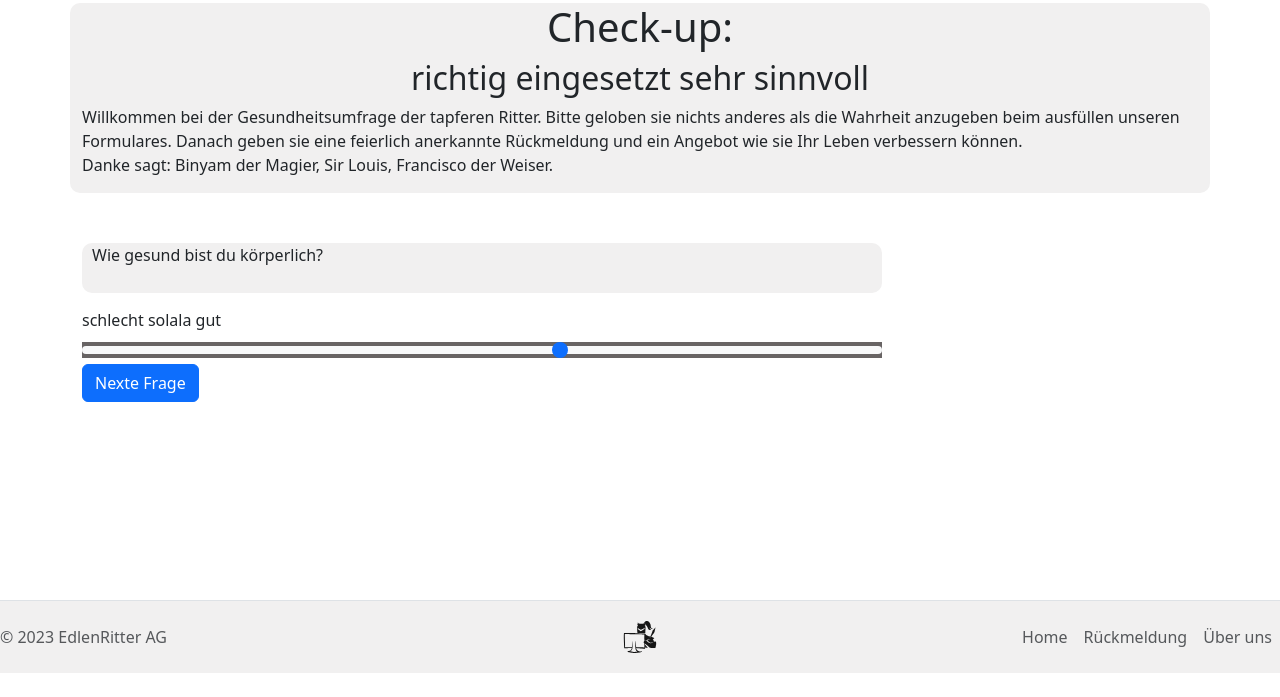
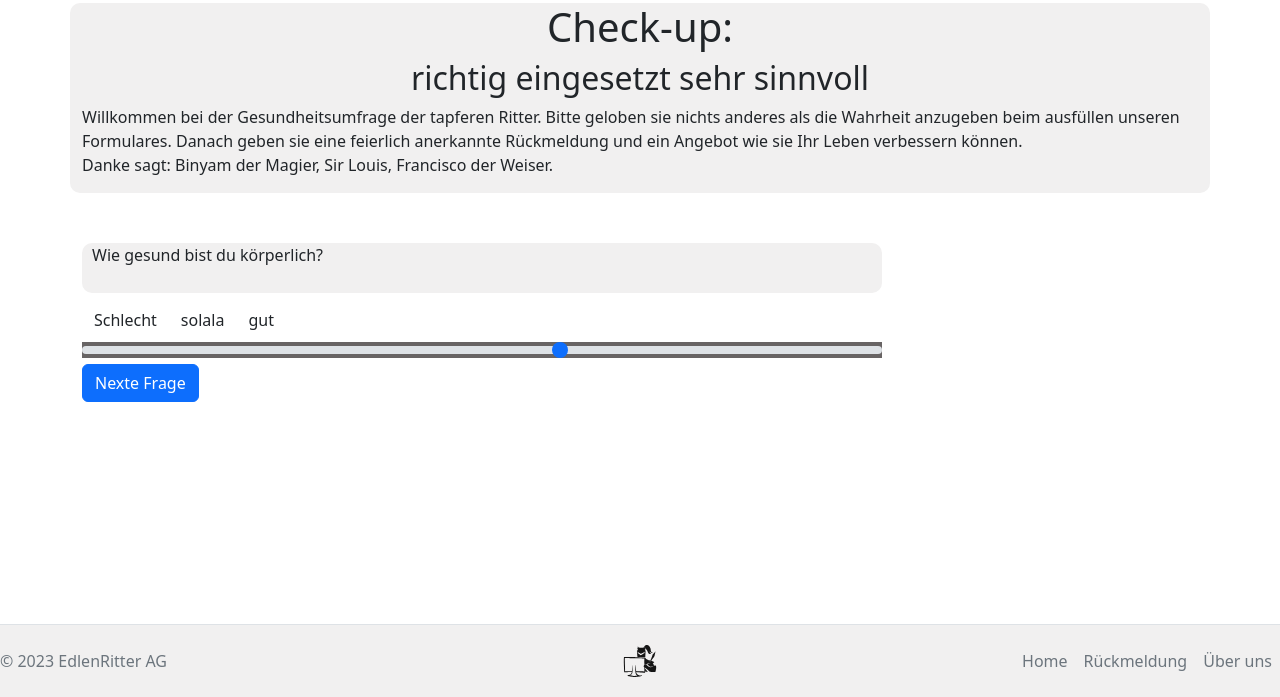
Before and after one commit to phrandsisgo/GesundheitsUmfrageDerRitter, a PHP site: page / in a window 1280 px wide. Shown: the part 103-800 px from the top of the page. Run offline with PHP 8.4, Linux system fonts and the light colour scheme.

Commit message:
footer small change

```diff
--- a/footer.php
+++ b/footer.php
@@ -1,17 +1,5 @@
-<!DOCTYPE html>
-<html lang="en">
-<head>
-    <meta charset="UTF-8">
-    <meta name="viewport" content="width=device-width, initial-scale=1.0">
-    <title>Header</title>
 
-    <link href="https://cdn.jsdelivr.net/npm/bootstrap@5.3.0/dist/css/bootstrap.min.css" rel="stylesheet">
-    <script src="https://cdn.jsdelivr.net/npm/bootstrap@5.3.0/dist/js/bootstrap.bundle.min.js"></script>
-    <link rel="stylesheet" href="style.css">
-</head>
-<body>
-
-<footer class="footer mt-auto d-flex flex-wrap justify-content-between align-items-center py-3 my-4 border-top fixed-bottom">
+<footer class="footer mt-auto d-flex flex-wrap justify-content-between align-items-center py-3 border-top fixed-bottom">
     <p class="col-md-4 mb-0 text-muted">© 2023 EdlenRitter AG</p>
 
     <a href="/" class="col-md-4 d-flex align-items-center justify-content-center mb-3 mb-md-0 me-md-auto link-dark text-decoration-none">
@@ -25,6 +13,3 @@
       <li class="nav-item"><a href="aboutUs.php" class="nav-link px-2 text-muted">Über uns</a></li>
     </ul>
   </footer>
-
-</body>
-</html>
--- a/index.php
+++ b/index.php
@@ -30,7 +30,21 @@
             <p>Wie gesund bist du körperlich?</p>
         </div>
         <form action="#" method="post" onclick= return>
-            <label class="form-label">schlecht solala gut</label>
+            <label class="form-label">
+                <div class="container text-center">
+                    <div class="row">
+                        <div class="col">
+                        Schlecht
+                        </div>
+                        <div class="col">
+                        solala
+                        </div>
+                        <div class="col">
+                        gut
+                        </div>
+                    </div>
+                </div>
+            </label>
             <input type="range" class="form-range" min="0" max="5" id="customRange">
         </form>
         <button class="btn btn-primary" type="button">Nexte Frage</button>
```
